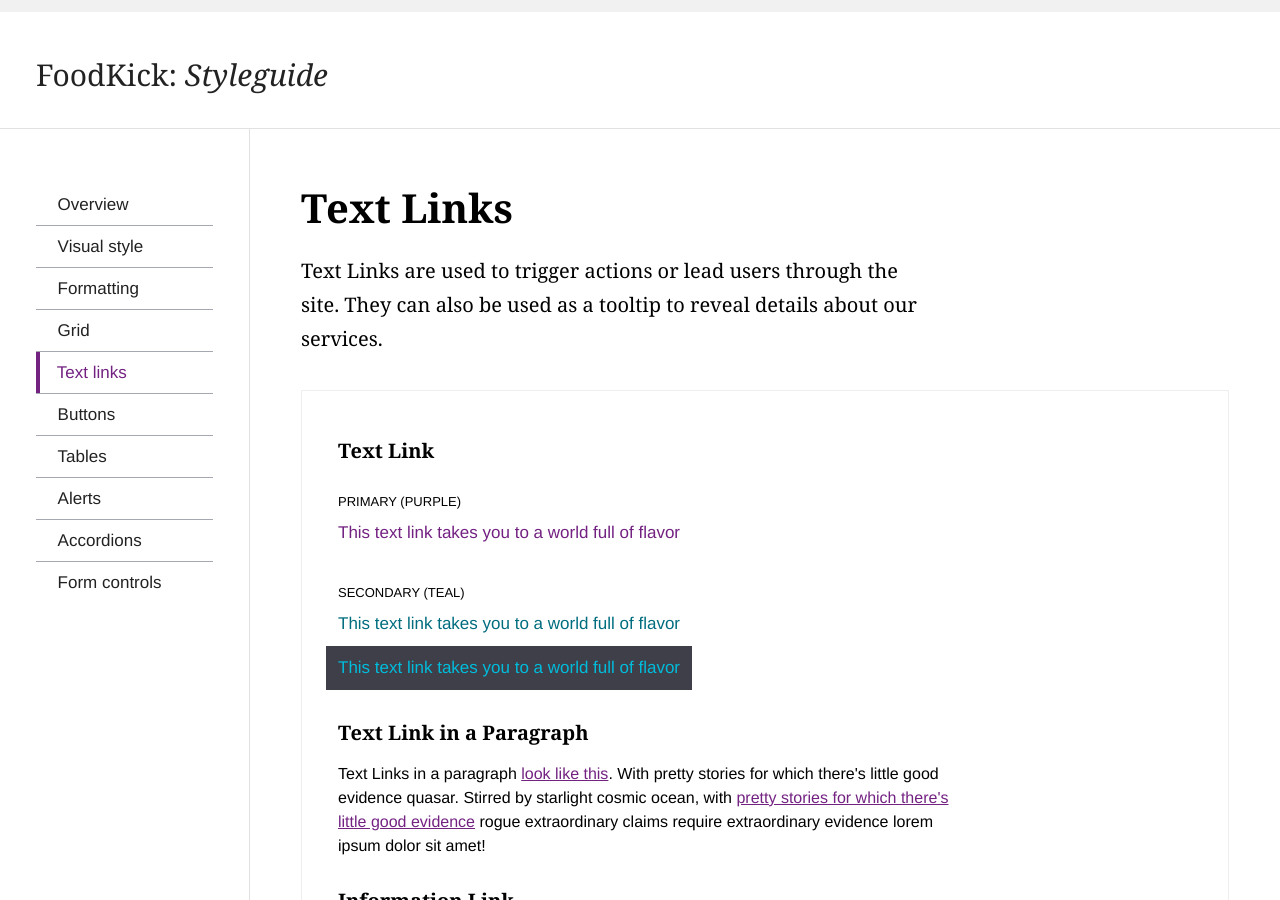
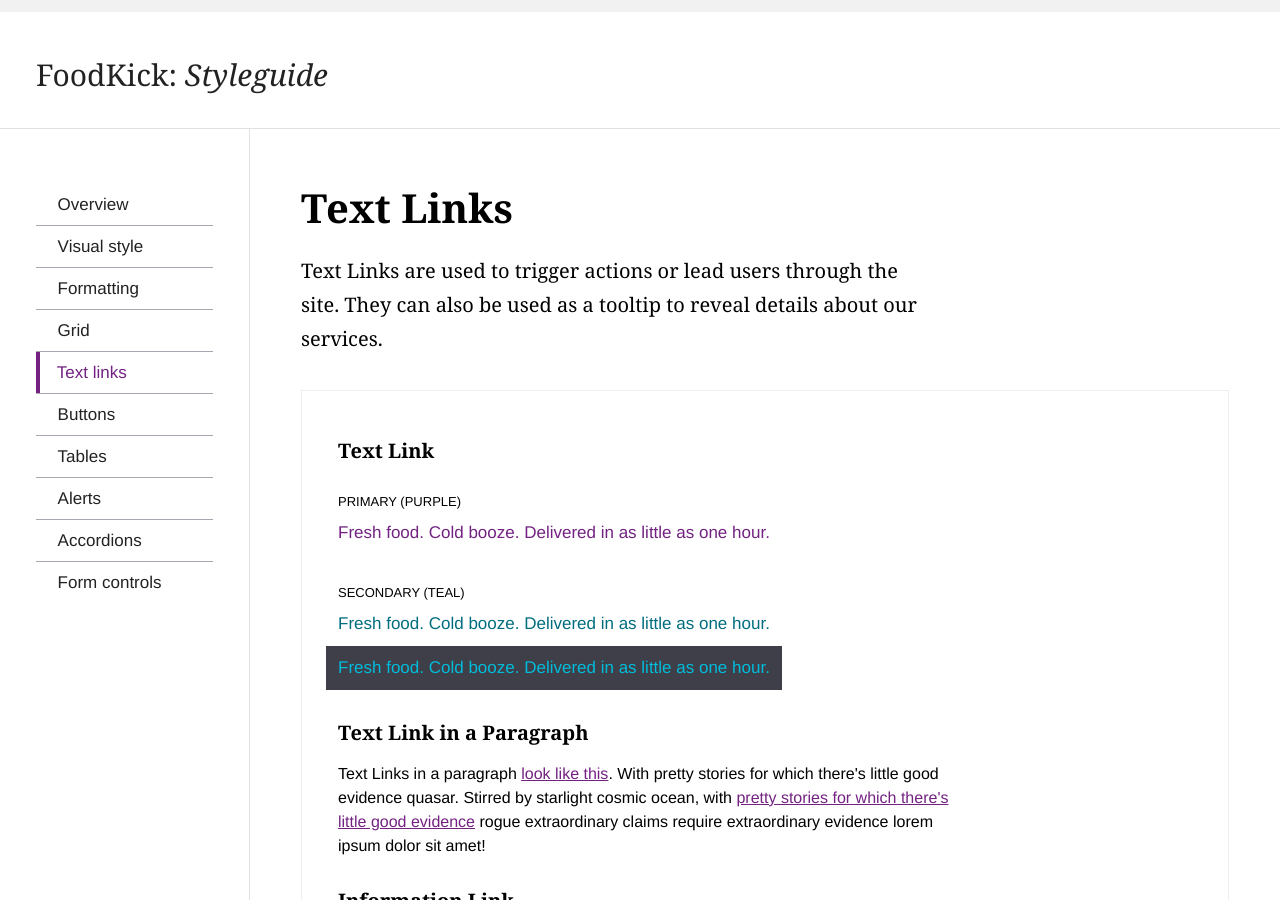
Before and after one commit to foodkick/foodkick.github.io, a Jekyll site: the page built from _elements/text-links.md, in a window 1280 px wide and 900 px high. Built offline with Jekyll 4.4.1, drawn with Linux system fonts in a browser that asks for light colours; Markdown is read by kramdown in place of the engine named in the settings.

Commit message:
changed text link copy example

```diff
--- a/_elements/text-links.md
+++ b/_elements/text-links.md
@@ -10,12 +10,12 @@ lead: Text Links are used to trigger actions or lead users through the site. The
   <h3>Text Link</h3>
 
   <h6 class="zero-margin-bottom">Primary (Purple)</h6>
-  <div class="link_wrapper"><a class="fk-link-purple" href="http://foodkick.com" target="_blank">This text link takes you to a world full of flavor</a></div>
+  <div class="link_wrapper"><a class="fk-link-purple" href="http://foodkick.com" target="_blank">Fresh food. Cold booze. Delivered in as little as one hour.</a></div>
 
   <h6 class="zero-margin-bottom">Secondary (Teal)</h6>
-  <div class="link_wrapper"><a class="fk-link-blue-dark" href="http://foodkick.com" target="_blank">This text link takes you to a world full of flavor</a></div>
+  <div class="link_wrapper"><a class="fk-link-blue-dark" href="http://foodkick.com" target="_blank">Fresh food. Cold booze. Delivered in as little as one hour.</a></div>
 
-  <div class="link_wrapper dark"><a class="fk-link-blue-light" href="http://foodkick.com" target="_blank">This text link takes you to a world full of flavor</a></div>
+  <div class="link_wrapper dark"><a class="fk-link-blue-light" href="http://foodkick.com" target="_blank">Fresh food. Cold booze. Delivered in as little as one hour.</a></div>
 
   <h3>Text Link in a Paragraph</h3>
   <p class="example">Text Links in a paragraph <a class="fd-link" href="#">look like this</a>. With pretty stories for which there's little good evidence quasar. Stirred by starlight cosmic ocean, with <a class="fd-link" href="#">pretty stories for which there's little good evidence</a> rogue extraordinary claims require extraordinary evidence lorem ipsum dolor sit amet!</p>
```
